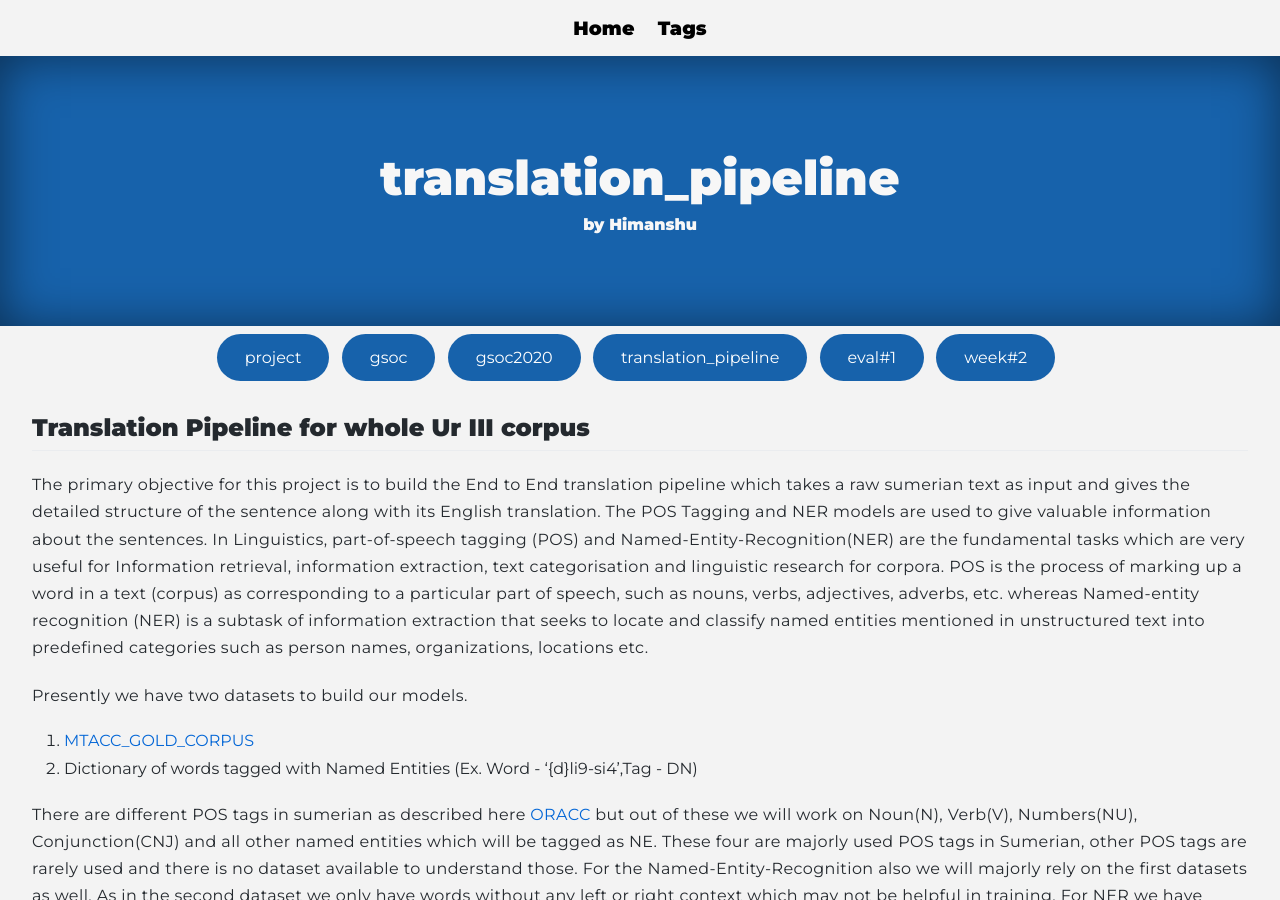
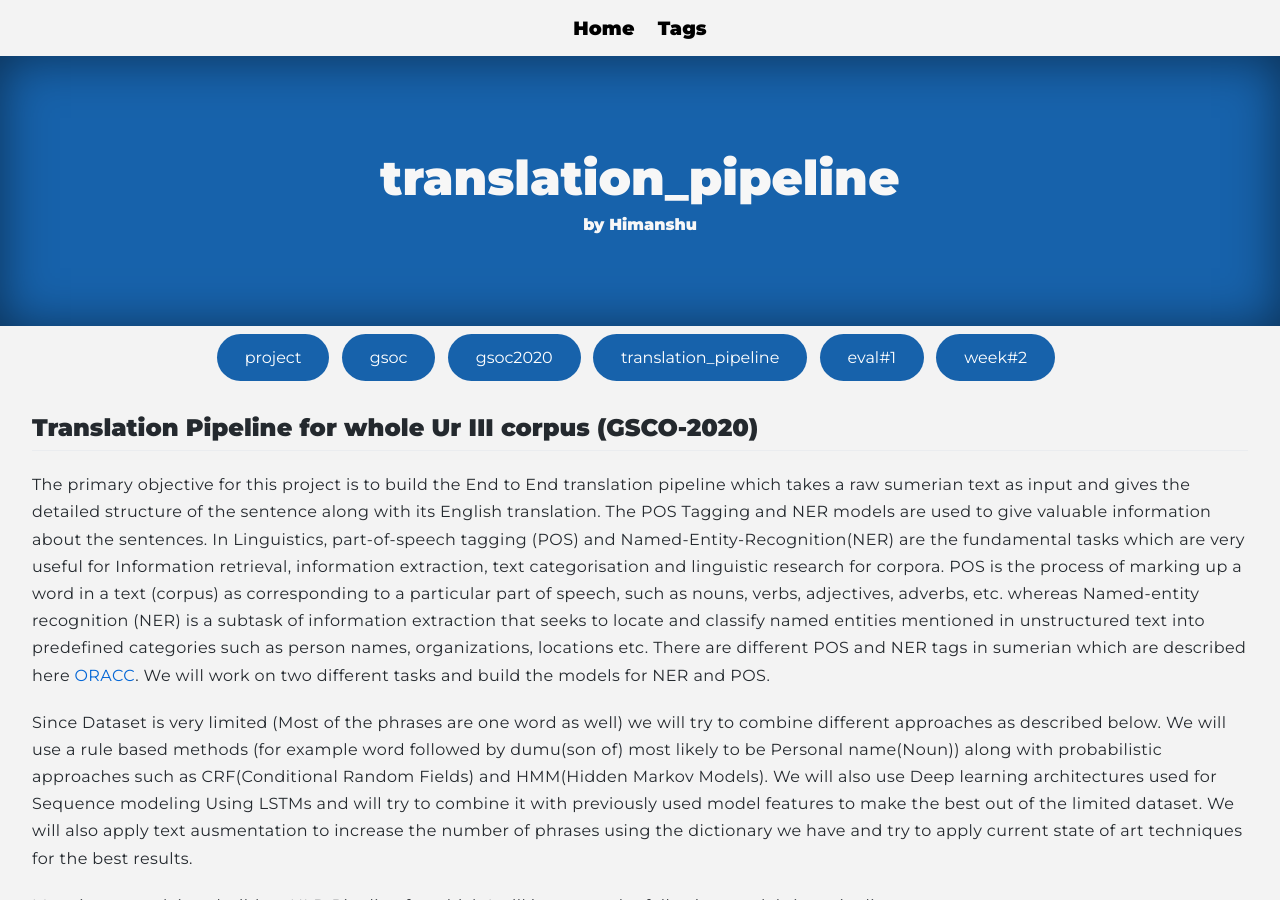
Before and after one commit to cdli-gh/blog, a Jekyll site: the page built from _blog/gsoc20/translation_pipeline/index.md, in a window 1280 px wide and 900 px high. Built offline with Jekyll 4.4.1, drawn with Linux system fonts in a browser that asks for light colours; Markdown is read by kramdown in place of the engine named in the settings; some of the changed text lies outside the part shown.

Commit message:
Update index.md

```diff
--- a/_blog/gsoc20/translation_pipeline/index.md
+++ b/_blog/gsoc20/translation_pipeline/index.md
@@ -6,28 +6,21 @@
   ['project', 'gsoc', 'gsoc2020', 'translation_pipeline', 'eval#1', 'week#2']
 ---
 
-## Translation Pipeline for whole Ur III corpus
+## Translation Pipeline for whole Ur III corpus (GSCO-2020)
 
-The primary objective for this project is to build the End to End translation pipeline which takes a raw sumerian text as input and gives the detailed structure of the sentence along with its English translation. The POS Tagging and NER models are used to give valuable information about the sentences. In Linguistics, part-of-speech tagging (POS) and Named-Entity-Recognition(NER) are the fundamental tasks which are very useful for Information retrieval, information extraction, text categorisation and linguistic research for corpora. POS is the process of marking up a word in a text (corpus) as corresponding to a particular part of speech, such as nouns, verbs, adjectives, adverbs, etc. whereas Named-entity recognition (NER) is a subtask of information extraction that seeks to locate and classify named entities mentioned in unstructured text into predefined categories such as person names, organizations, locations etc.
+The primary objective for this project is to build the End to End translation pipeline which takes a raw sumerian text as input and gives the detailed structure of the sentence along with its English translation. The POS Tagging and NER models are used to give valuable information about the sentences. In Linguistics, part-of-speech tagging (POS) and Named-Entity-Recognition(NER) are the fundamental tasks which are very useful for Information retrieval, information extraction, text categorisation and linguistic research for corpora. POS is the process of marking up a word in a text (corpus) as corresponding to a particular part of speech, such as nouns, verbs, adjectives, adverbs, etc. whereas Named-entity recognition (NER) is a subtask of information extraction that seeks to locate and classify named entities mentioned in unstructured text into predefined categories such as person names, organizations, locations etc. There are different POS and NER tags in sumerian which are described here [ORACC](https://cdli-gh.github.io/guides/guide_tagsets.html). We will work on two different tasks and build the models for NER and POS.
 
-Presently we have two datasets to build our models.
+Since Dataset is very limited (Most of the phrases are one word as well) we will try to combine different approaches as described below. We will use a rule based methods (for example word followed by dumu(son of) most likely to be Personal name(Noun)) along with probabilistic approaches such as CRF(Conditional Random Fields) and HMM(Hidden Markov Models). We will also use Deep learning architectures used for Sequence modeling Using LSTMs and will try to combine it with previously used model features to make the best out of the limited dataset. We will also apply text ausmentation to increase the number of phrases using the dictionary we have and try to apply current state of art techniques for the best results.
 
-1. [MTACC_GOLD_CORPUS](https://github.com/cdli-gh/Sumerian-NER/tree/master/Raw/CDIL_morph_raw)
-2. Dictionary of words tagged with Named Entities (Ex. Word - '{d}li9-si4',Tag - DN)
-
-There are different POS tags in sumerian as described here [ORACC](https://cdli-gh.github.io/guides/guide_tagsets.html) but out of these we will work on Noun(N), Verb(V), Numbers(NU), Conjunction(CNJ) and all other named entities which will be tagged as NE. These four are majorly used POS tags in Sumerian, other POS tags are rarely used and there is no dataset available to understand those. For the Named-Entity-Recognition also we will majorly rely on the first datasets as well. As in the second dataset we only have words without any left or right context which may not be helpful in training. For NER we have almost all the tags in the dataset (DN,EN,FN,GN,RN,MN,ON,PN etc.) (Though some are very limited) which are available here [ORACC](https://cdli-gh.github.io/guides/guide_tagsets.html). Out of these some are majorly used such as (PN - Personal name) and some are very rare such as (AN - Agricultural Name).
-
-Since Dataset is very limited (Most of the phrases are one word as well) we will try to combine different approaches as described below. We will use a rule based methods (rules such as words ending with -ta most likely to be verbs, word followed by dumu(son of) most likely to be Personal name(Noun)) along with probabilistic approaches such as CRF(Conditional Random Fields) and HMM(Hidden Markov Models). We will also use Deep learning architectures used for Sequence modeling Using LSTMs and will try to combine it with previously used model features to make the best out of the limited dataset.
-
-My primary work is to build a Translation pipeline for which we will integrate the following models in a pipeline.
-Best performing POS model.
-Best Performing NER model.
-Numeral model implemented by Logan
-Improvised Machine translation model by Rachit Bansal
+My primary work is to build an NLP-Pipeline for which I will integrate the following models in a pipeline.
+1. POS
+2. NER
+3. [Machine translation](https://github.com/cdli-gh/Semi-Supervised-NMT-for-Sumerian-English) model by Rachit Bansal.
 
 The final model will provide the detailed information(POS tagging, Named Entity Recognation, English Translation) about any input Sumerian text (of UrIII period) in human readable form using the above models.
 
-**GitHub Repository: [cdli-gh/Sumerian-Translation-Pipeline](https://github.com/cdli-gh/Sumerian-Translation-Pipeline)**
+## GitHub Repository: [cdli-gh/Sumerian-Translation-Pipeline](https://github.com/cdli-gh/Sumerian-Translation-Pipeline)
+
 
 ### Objectives and Deliverables
 
@@ -39,7 +32,7 @@
 | --- | ----------------------------------------------------------------------------------------------------------------------------------- | ------------------------------------------------------------------------------------------------------ | ------------------------------------------------------------ |
 | 1   | Building Part of speech model using Rule based Probabilistic methods (CRF, HMM), and Deep learning approach                         | POS tagging model for sumerian language                                                                | No Ending marked for the sentences, difficult to get context |
 | 2   | Building Named-Entity-Recognition model using POS tagger, Rule based Probabilistic methods(CRF), Spacy and Deep learning approaches | Sumerian Named-Entity-Recognition model                                                                | No Ending marked for the sentences, difficult to get context |
-| 3   | Combining features of probabilistic approach along with Neural networks for both POS and NER models                                 | Improved performance of POS and NER models                                                             |                                                              |
+| 3   | Using current state of art techniques for both POS and NER models                                 | Improved performance of POS and NER models                                                             |                                                              |
 | 4   | Integrating POS, NER, Numeral and Machine translation model                                                                         | Final translation pipeline, will be used to provide the detailed information about input sumerian text |                                                              |
 | 5   | Deploying Command line interface on Github for the complete integrated pipeline                                                     | A command line interface for user                                                                      |                                                              |
 
```
